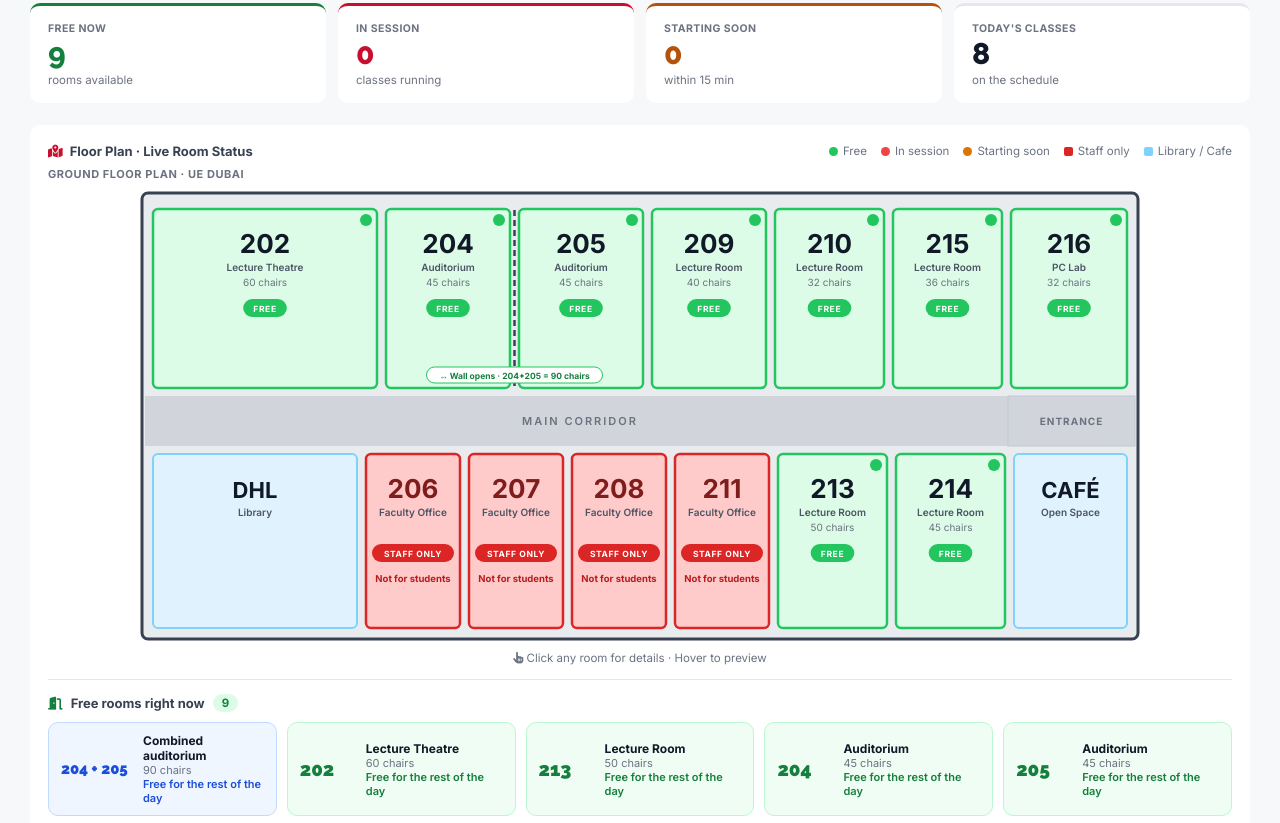
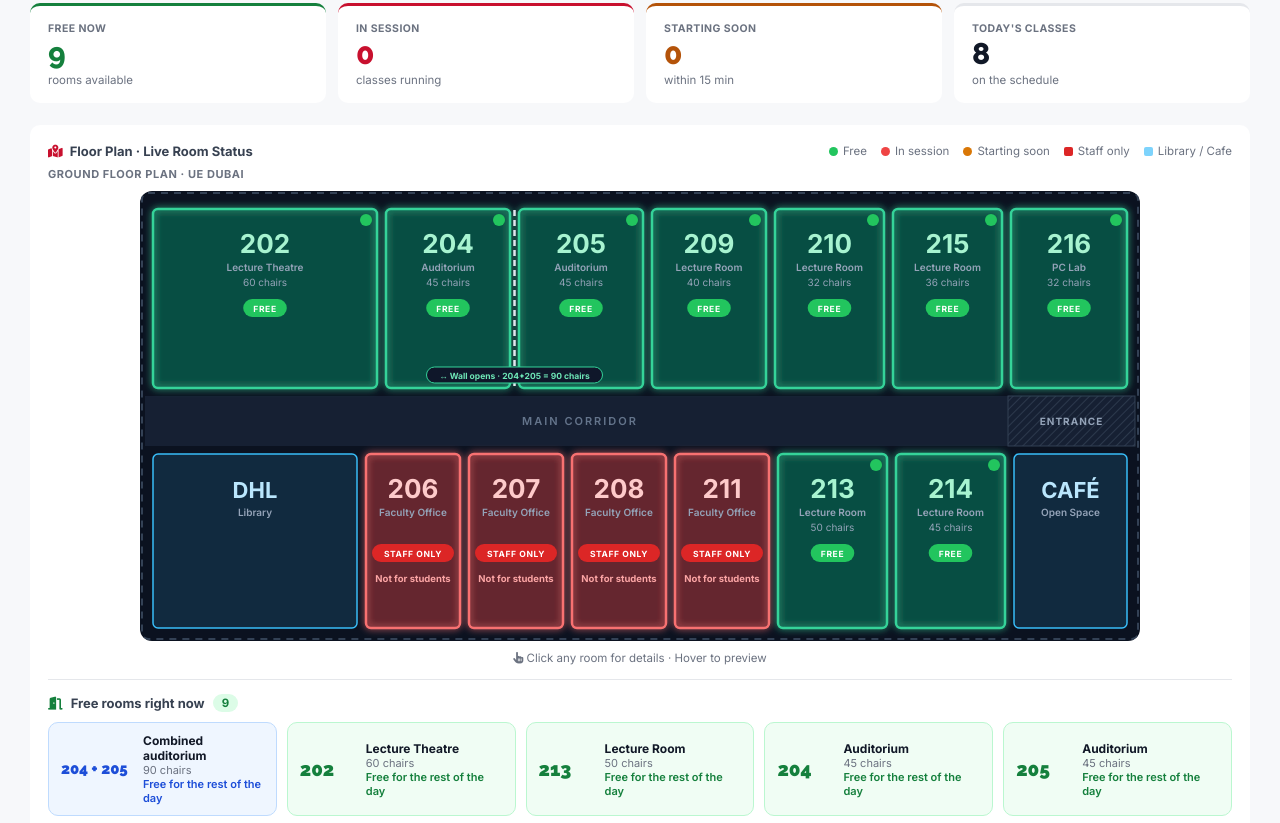
Before and after one commit to astrax-gif/Ue-portal, a website: page index.html in a window 1280 px wide. Shown: the part 421-1244 px from the top of the page. Drawn offline with Linux system fonts and the light colour scheme.

Commit message:
Floor plan: dark glow style like lumen-yard; cache-bust css/js so browsers load the new files

```diff
--- a/index.html
+++ b/index.html
@@ -7,7 +7,7 @@
 <link rel="preconnect" href="https://fonts.googleapis.com">
 <link href="https://fonts.googleapis.com/css2?family=Inter:wght@300;400;500;600;700&family=Raleway:wght@700;800;900&display=swap" rel="stylesheet">
 <link rel="stylesheet" href="https://cdnjs.cloudflare.com/ajax/libs/font-awesome/6.5.1/css/all.min.css">
-<link rel="stylesheet" href="styles.css">
+<link rel="stylesheet" href="styles.css?v=20261115">
 </head>
 <body>
 
@@ -188,7 +188,7 @@
 
 <div class="toast" id="toast"></div>
 
-<script src="data.js"></script>
+<script src="data.js?v=20261115"></script>
 <script>
 // ══════════════════════════════════════════════════
 // STATE
@@ -291,30 +291,32 @@ function renderFP(){
   document.getElementById('fp-floor-label').textContent=plan.label;
 
   const statusC={
-    occ:  {fill:'#FEE2E2',stroke:'#EF4444',sw:2.5},
-    soon: {fill:'#FEF9C3',stroke:'#D97706',sw:2.5},
-    free: {fill:'#DCFCE7',stroke:'#22C55E',sw:2.5},
-    empty:{fill:'#DCFCE7',stroke:'#22C55E',sw:2.5},
-    staff:{fill:'#FECACA',stroke:'#DC2626',sw:2.5},
-    public:{fill:'#E0F2FE',stroke:'#7DD3FC',sw:2},
-    maintenance:{fill:'',stroke:'#9CA3AF',sw:1},
+    occ:  {fill:'#1E293B',stroke:'#64748B',sw:1.5,glow:false},
+    soon: {fill:'rgba(245,158,11,.20)',stroke:'#FBBF24',sw:2.5,glow:true},
+    free: {fill:'rgba(16,185,129,.20)',stroke:'#34D399',sw:2.5,glow:true},
+    empty:{fill:'rgba(16,185,129,.20)',stroke:'#34D399',sw:2.5,glow:true},
+    staff:{fill:'rgba(239,68,68,.22)',stroke:'#F87171',sw:2.5,glow:true},
+    public:{fill:'rgba(56,189,248,.14)',stroke:'#38BDF8',sw:1.5,glow:false},
+    maintenance:{fill:'',stroke:'#475569',sw:1,glow:false},
   };
+  const tc={occ:'#CBD5E1',soon:'#FDE68A',free:'#A7F3D0',empty:'#A7F3D0',staff:'#FECACA',public:'#BAE6FD',maintenance:'#94A3B8'};
   const dotC={occ:'#EF4444',soon:'#D97706',free:'#22C55E',empty:'#22C55E',maintenance:'#9CA3AF'};
   const F='font-family="Inter,sans-serif" pointer-events="none"';
 
   let svg=`<defs>
-    <pattern id="hatch" patternUnits="userSpaceOnUse" width="6" height="6" patternTransform="rotate(45)"><line x1="0" y1="0" x2="0" y2="6" stroke="#D1D5DB" stroke-width="1.5"/></pattern>
-    <pattern id="maint" patternUnits="userSpaceOnUse" width="8" height="8" patternTransform="rotate(45)"><rect width="4" height="8" fill="#F3F4F6"/><rect x="4" width="4" height="8" fill="#E5E7EB"/></pattern>
+    <pattern id="hatch" patternUnits="userSpaceOnUse" width="6" height="6" patternTransform="rotate(45)"><line x1="0" y1="0" x2="0" y2="6" stroke="#334155" stroke-width="1.5"/></pattern>
+    <filter id="glow" x="-20%" y="-20%" width="140%" height="140%"><feGaussianBlur stdDeviation="3.5" result="b"/><feMerge><feMergeNode in="b"/><feMergeNode in="SourceGraphic"/></feMerge></filter>
+    <pattern id="maint" patternUnits="userSpaceOnUse" width="8" height="8" patternTransform="rotate(45)"><rect width="4" height="8" fill="#1E293B"/><rect x="4" width="4" height="8" fill="#273449"/></pattern>
   </defs>`;
 
   plan.struct.forEach(([type,x,y,w,h,label])=>{
-    if(type==='outer') svg+=`<rect x="${x+2}" y="${y+2}" width="${w-4}" height="${h-4}" rx="6" fill="#E9ECEF" stroke="#374151" stroke-width="3"/>`;
+    if(type==='outer') svg+=`<rect x="${x+2}" y="${y+2}" width="${w-4}" height="${h-4}" rx="6" fill="#0B1220" stroke="#334155" stroke-width="2" stroke-dasharray="7 6"/>`;
     else if(type==='corridor'){
-      svg+=`<rect x="${x}" y="${y}" width="${w}" height="${h}" fill="#D1D5DB"/>`;
-      if(label) svg+=`<text x="${x+w/2-60}" y="${y+h/2+4}" text-anchor="middle" font-size="11" font-weight="600" fill="#6B7280" ${F} letter-spacing="2">${label.toUpperCase()}</text>`;
+      svg+=`<rect x="${x}" y="${y}" width="${w}" height="${h}" fill="#162033"/>`;
+      if(label) svg+=`<text x="${x+w/2-60}" y="${y+h/2+4}" text-anchor="middle" font-size="11" font-weight="600" fill="#64748B" ${F} letter-spacing="2">${label.toUpperCase()}</text>`;
     } else if(type==='util'){
-      svg+=`<rect x="${x}" y="${y}" width="${w}" height="${h}" fill="url(#hatch)" stroke="#C1C9D2"/>`;
-      if(label) svg+=`<text x="${x+w/2}" y="${y+h/2+4}" text-anchor="middle" font-size="10" font-weight="700" fill="#6B7280" ${F} letter-spacing="1">${label.toUpperCase()}</text>`;
+      svg+=`<rect x="${x}" y="${y}" width="${w}" height="${h}" fill="url(#hatch)" stroke="#334155"/>`;
+      if(label) svg+=`<text x="${x+w/2}" y="${y+h/2+4}" text-anchor="middle" font-size="10" font-weight="700" fill="#94A3B8" ${F} letter-spacing="1">${label.toUpperCase()}</text>`;
     }
   });
 
@@ -324,15 +326,15 @@ function renderFP(){
     const c=statusC[st.status]||statusC.empty;
     const p=3,rx=x+p,ry=y+p,rw=w-p*2,rh=h-p*2,midX=rx+rw/2;
     const fillAttr=st.status==='maintenance'?'fill="url(#maint)"':`fill="${c.fill}"`;
-    svg+=`<rect class="fp-room" x="${rx}" y="${ry}" width="${rw}" height="${rh}" rx="5" ${fillAttr} stroke="${c.stroke}" stroke-width="${c.sw}" style="cursor:pointer" onclick="openRoom('${id}')" onmouseenter="fpHover('${id}',event)" onmouseleave="fpOut()"/>`;
+    svg+=`<rect class="fp-room" ${c.glow?'filter="url(#glow)"':''} x="${rx}" y="${ry}" width="${rw}" height="${rh}" rx="5" ${fillAttr} stroke="${c.stroke}" stroke-width="${c.sw}" style="cursor:pointer" onclick="openRoom('${id}')" onmouseenter="fpHover('${id}',event)" onmouseleave="fpOut()"/>`;
     if(dotC[st.status]) svg+=`<circle cx="${rx+rw-11}" cy="${ry+11}" r="6" fill="${dotC[st.status]}" ${F}/>`;
 
     const isNum=/^\d+$/.test(id);
     const big=isNum?id:(id==='DHL'?'DHL':'CAFÉ');
     const sub=isNum?room.type:(id==='DHL'?'Library':'Open Space');
-    svg+=`<text x="${midX}" y="${ry+44}" text-anchor="middle" font-size="${isNum?26:22}" font-weight="800" fill="${st.status==='staff'?'#7F1D1D':'#111827'}" ${F}>${big}</text>`;
-    svg+=`<text x="${midX}" y="${ry+62}" text-anchor="middle" font-size="10" font-weight="600" fill="#4B5563" ${F}>${sub}</text>`;
-    if(room.capacity>0) svg+=`<text x="${midX}" y="${ry+77}" text-anchor="middle" font-size="10" fill="#6B7280" ${F}>${room.capacity} chairs</text>`;
+    svg+=`<text x="${midX}" y="${ry+44}" text-anchor="middle" font-size="${isNum?26:22}" font-weight="800" fill="${tc[st.status]||'#E2E8F0'}" ${F}>${big}</text>`;
+    svg+=`<text x="${midX}" y="${ry+62}" text-anchor="middle" font-size="10" font-weight="600" fill="#94A3B8" ${F}>${sub}</text>`;
+    if(room.capacity>0) svg+=`<text x="${midX}" y="${ry+77}" text-anchor="middle" font-size="10" fill="#94A3B8" ${F}>${room.capacity} chairs</text>`;
 
     const pills={occ:['IN SESSION','#EF4444'],free:['FREE','#22C55E'],empty:['FREE','#22C55E'],soon:['STARTING SOON','#D97706'],staff:['STAFF ONLY','#DC2626']};
     const pl=pills[st.status];
@@ -341,12 +343,12 @@ function renderFP(){
       svg+=`<rect x="${midX-lw/2}" y="${ry+90}" width="${lw}" height="18" rx="9" fill="${pl[1]}" ${F}/>`;
       svg+=`<text x="${midX}" y="${ry+102.5}" text-anchor="middle" font-size="8.5" font-weight="800" fill="#fff" letter-spacing="0.6" ${F}>${pl[0]}</text>`;
     }
-    if(st.status==='staff') svg+=`<text x="${midX}" y="${ry+128}" text-anchor="middle" font-size="9.5" font-weight="700" fill="#B91C1C" ${F}>Not for students</text>`;
-    if(st.status==='maintenance') svg+=`<text x="${midX}" y="${ry+98}" text-anchor="middle" font-size="9.5" font-weight="700" fill="#6B7280" ${F}>MAINTENANCE</text>`;
+    if(st.status==='staff') svg+=`<text x="${midX}" y="${ry+128}" text-anchor="middle" font-size="9.5" font-weight="700" fill="#FCA5A5" ${F}>Not for students</text>`;
+    if(st.status==='maintenance') svg+=`<text x="${midX}" y="${ry+98}" text-anchor="middle" font-size="9.5" font-weight="700" fill="#94A3B8" ${F}>MAINTENANCE</text>`;
     if((st.status==='occ'||st.status==='soon')&&st.entry){
-      svg+=`<text x="${midX}" y="${ry+128}" text-anchor="middle" font-size="10" font-weight="700" fill="#374151" ${F}>${st.entry.code}</text>`;
+      svg+=`<text x="${midX}" y="${ry+128}" text-anchor="middle" font-size="10" font-weight="700" fill="#E2E8F0" ${F}>${st.entry.code}</text>`;
       const line=st.status==='occ'?`ends in ${fmtDur(t2m(st.entry.end)-min)}`:`starts in ${fmtDur(t2m(st.entry.start)-min)}`;
-      svg+=`<text x="${midX}" y="${ry+142}" text-anchor="middle" font-size="9" fill="#6B7280" ${F}>${line}</text>`;
+      svg+=`<text x="${midX}" y="${ry+142}" text-anchor="middle" font-size="9" fill="#94A3B8" ${F}>${line}</text>`;
     }
   });
 
@@ -354,11 +356,11 @@ function renderFP(){
   MERGE_GROUPS.forEach(([a,b])=>{
     const ra=plan.rooms.find(r=>r[0]===a), rb=plan.rooms.find(r=>r[0]===b); if(!ra||!rb)return;
     const mx=(ra[1]+ra[3]+rb[1])/2, y1=ra[2]+4, y2=ra[2]+ra[4]-4;
-    svg+=`<line x1="${mx}" y1="${y1}" x2="${mx}" y2="${y2}" stroke="#374151" stroke-width="2.5" stroke-dasharray="6 4" ${F}/>`;
+    svg+=`<line x1="${mx}" y1="${y1}" x2="${mx}" y2="${y2}" stroke="#E2E8F0" stroke-width="2.5" stroke-dasharray="6 4" ${F}/>`;
     const total=(getRoom(a)?.capacity||0)+(getRoom(b)?.capacity||0);
     const both=['free','empty'].includes(roomStatus(a,today,min).status)&&['free','empty'].includes(roomStatus(b,today,min).status);
-    svg+=`<rect x="${mx-88}" y="${y2-20}" width="176" height="16" rx="8" fill="#fff" stroke="${both?'#22C55E':'#9CA3AF'}" ${F}/>`;
-    svg+=`<text x="${mx}" y="${y2-8.5}" text-anchor="middle" font-size="8.5" font-weight="700" fill="${both?'#15803D':'#4B5563'}" ${F}>↔ Wall opens · ${a}+${b} = ${total} chairs</text>`;
+    svg+=`<rect x="${mx-88}" y="${y2-20}" width="176" height="16" rx="8" fill="#0F172A" stroke="${both?'#34D399':'#64748B'}" ${F}/>`;
+    svg+=`<text x="${mx}" y="${y2-8.5}" text-anchor="middle" font-size="8.5" font-weight="700" fill="${both?'#6EE7B7':'#CBD5E1'}" ${F}>↔ Wall opens · ${a}+${b} = ${total} chairs</text>`;
   });
 
   fpSvg.setAttribute('viewBox',`0 0 ${plan.w} ${plan.h}`);
--- a/styles.css
+++ b/styles.css
@@ -304,3 +304,7 @@ input,select,textarea{font-family:inherit}
 .imp-msg.ok{background:var(--green-bg);color:var(--green)}.imp-msg.err{background:var(--red-lt);color:var(--red)}
 .imp-in{font:inherit;font-size:12px;padding:5px 7px;border:1.5px solid var(--border);border-radius:6px;background:#fff;color:var(--txt)}
 .imp-in:focus{outline:none;border-color:var(--red)}
+
+.fp-room{transform-box:fill-box;transform-origin:center;transition:transform .15s,opacity .15s}
+.fp-room:hover{transform:scale(1.04);opacity:1}
+#fp-svg{border-radius:12px;background:#0B1220}
```
Also changed, not shown: admin.html (+4 -4 lines).
